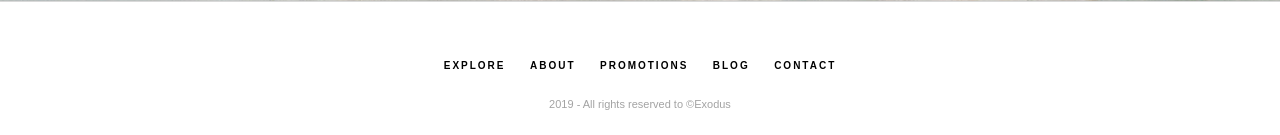
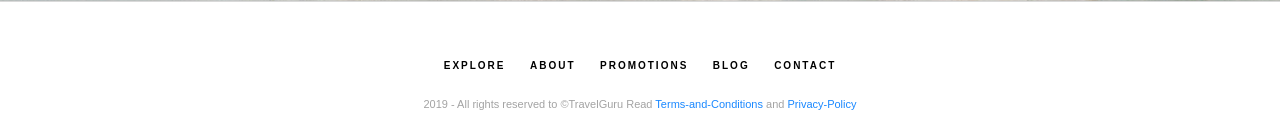
Before and after one commit to vicky87883/travelguru, a PHP site: page /index.php in a window 1280 px wide. Shown: the part 4705-4840 px from the top of the page. Run offline with PHP 8.4, Linux system fonts and the light colour scheme; some libraries are stand-ins or nearby versions.

Commit message:
commit updated

```diff
--- a/footer.php
+++ b/footer.php
@@ -7,6 +7,6 @@
                         <a>Blog</a>
                         <a>Contact</a>
                     </div>
-                    <div class="copyright t-grey center">2019 - All rights reserved to &copy;Exodus</div>
+                    <div class="copyright t-grey center">2019 - All rights reserved to &copy;TravelGuru Read <a href="terms-and-conditions.php">Terms-and-Conditions</a> and <a href="privacy-policy.php">Privacy-Policy</a></div>
                 </div>
             </footer>
```
